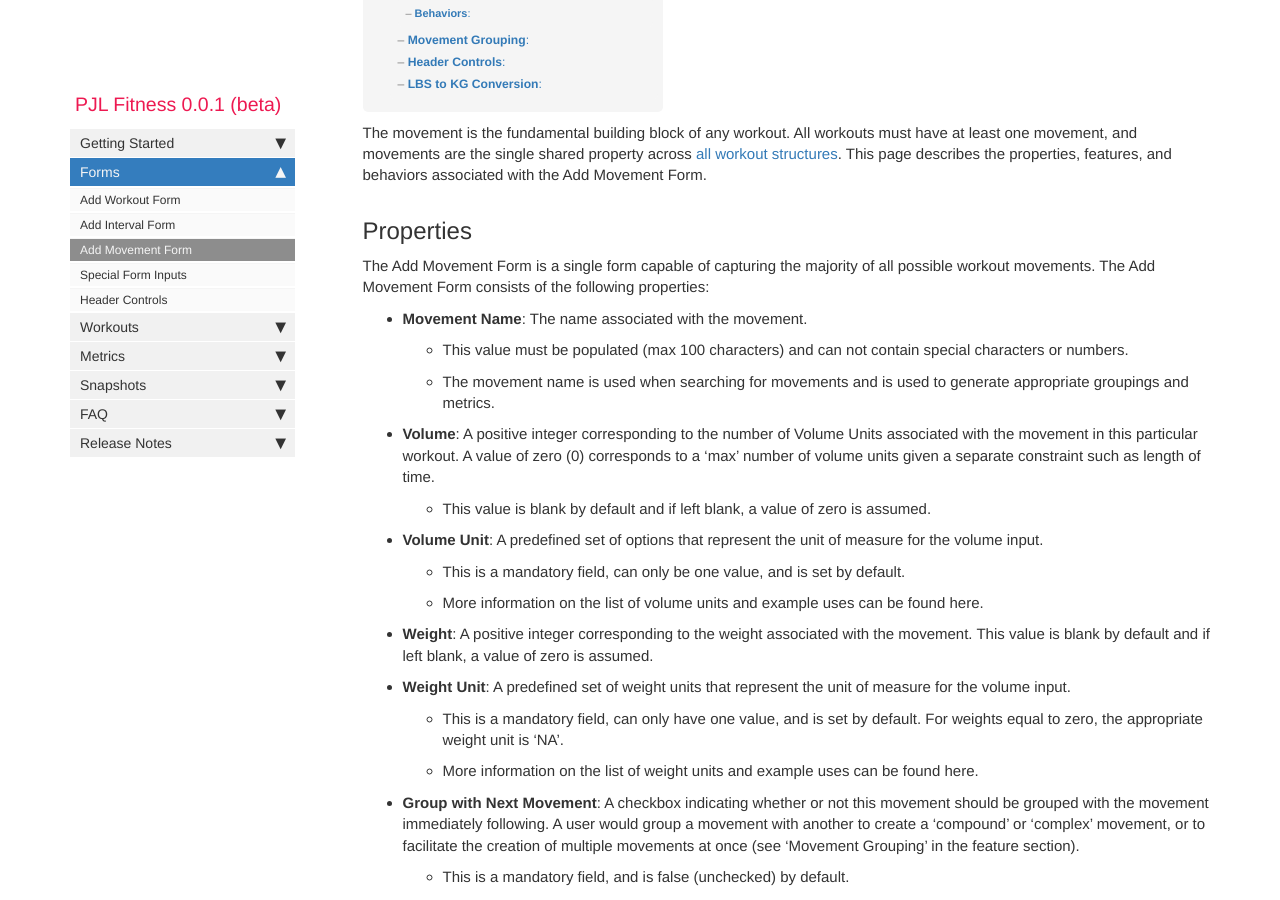
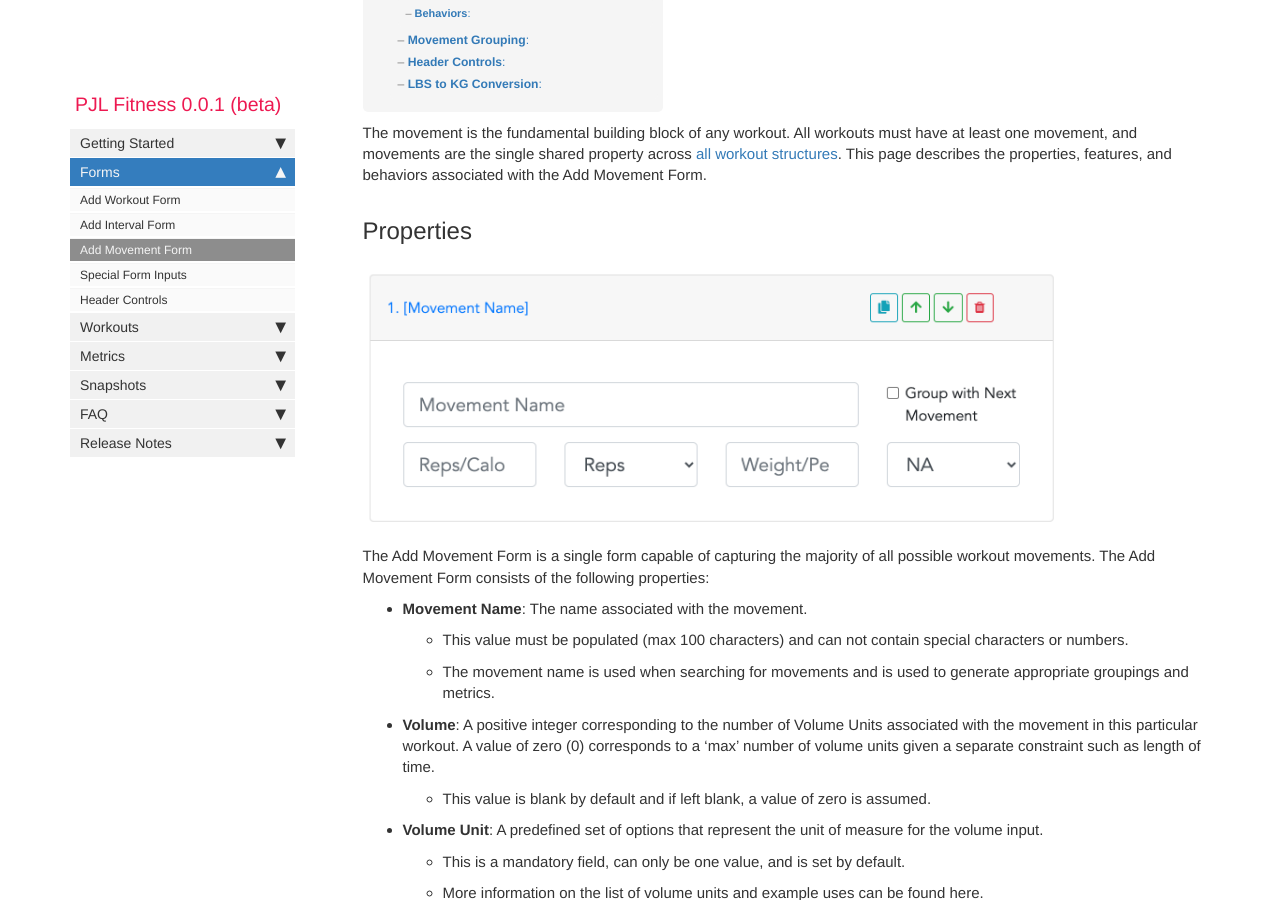
Before and after one commit to pjlinn/pjlinn.github.io, a Jekyll site: the page built from pages/pjl-fitness/pjl-fitness-add-movement-form.md, in a window 1280 px wide and 900 px high, scrolled down 306 px. Built offline with Jekyll 4.4.1, drawn with Linux system fonts in a browser that asks for light colours; comment, search, counter and statistics services are not loaded.

Commit message:
add screen shot for add movement form

```diff
--- a/pages/pjl-fitness/pjl-fitness-add-movement-form.md
+++ b/pages/pjl-fitness/pjl-fitness-add-movement-form.md
@@ -10,6 +10,8 @@ folder: pjl-fitness
 The movement is the fundamental building block of any workout. All workouts must have at least one movement, and movements are the single shared property across [all workout structures](pjl-fitness-workout-structures). This page describes the properties, features, and behaviors associated with the Add Movement Form.
 
 ## Properties
+
+![Image of Add Movement Form](images/pjl-fitness-add-movement-form.png)
 
 The Add Movement Form is a single form capable of capturing the majority of all possible workout movements. The Add Movement Form consists of the following properties:
 
```
Also changed, not shown: images/pjl-fitness-add-movement-form.png (added).
